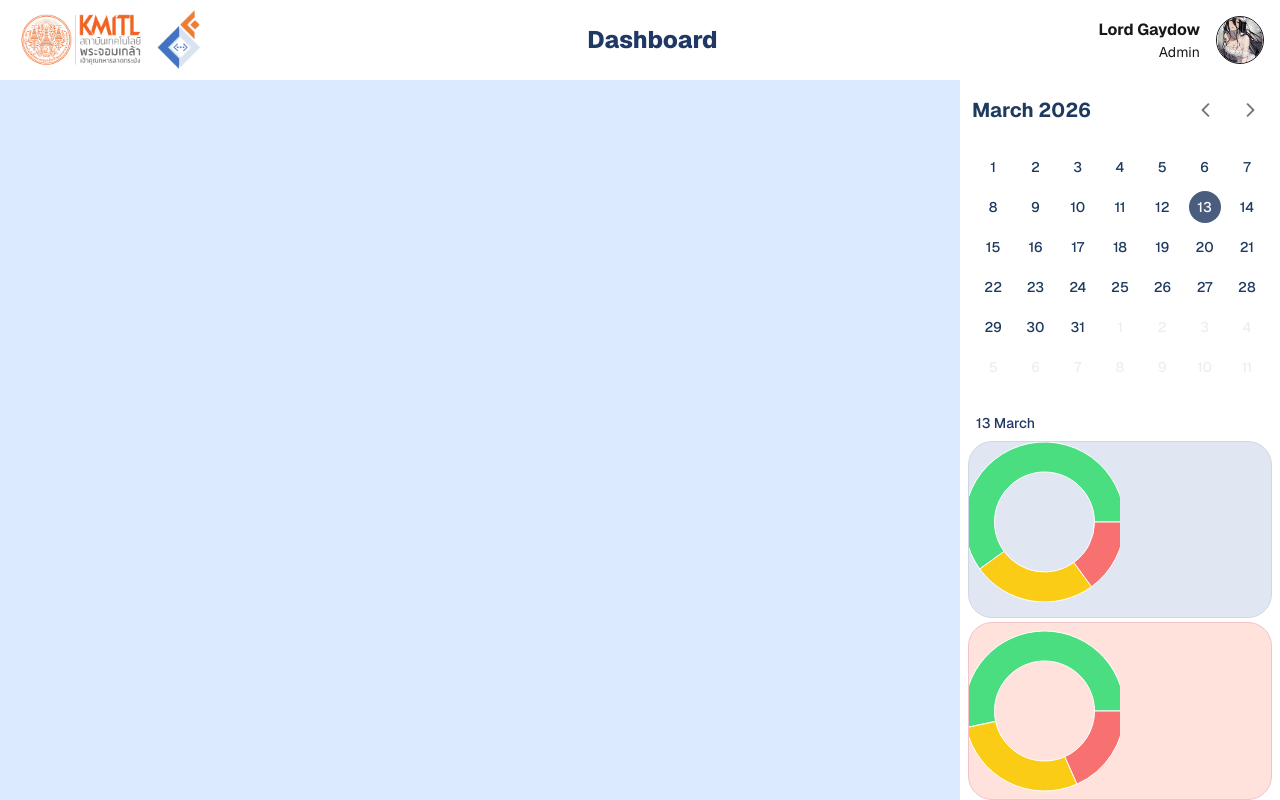
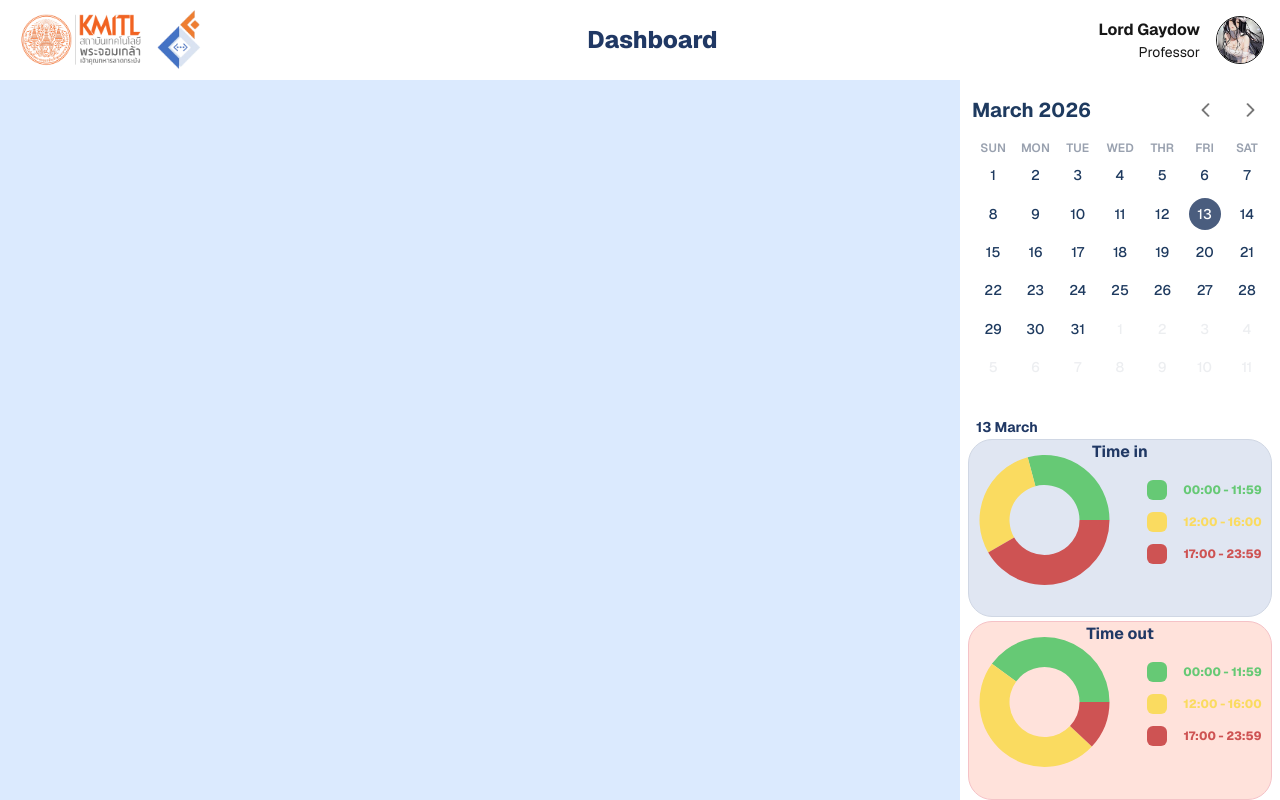
Before and after one commit to KMITL-PCC/project-front, a Next.js app: page /dashboard in a window 1280 px wide. Built offline with nearby package versions, Linux system fonts and the light colour scheme.

Commit message:
pie chart (ก่อนเครื่องดับ)

```diff
--- a/app/dashboard/page.tsx
+++ b/app/dashboard/page.tsx
@@ -11,21 +11,21 @@ import {
   isSameDay,
   addDays,
 } from 'date-fns';
-import { PieChart, Pie, Cell, ResponsiveContainer } from 'recharts';
+import { PieChart, Pie, Cell, ResponsiveContainer, Tooltip } from 'recharts';
 
 const datain = [
-  { name: 'Present', value: 60 },
-  { name: 'Late', value: 25 },
-  { name: 'Absent', value: 15 },
+  { name: '00:00 - 11:59', value: 7 },
+  { name: '12:00 - 16:00', value: 7 },
+  { name: '17:00 - 23:59', value: 10 },
 ];
 
 const dataout = [
-  { name: 'Present', value: 32 },
-  { name: 'Late', value: 17 },
-  { name: 'Absent', value: 11 },
+  { name: '00:00 - 11:59', value: 10 },
+  { name: '12:00 - 16:00', value: 12 },
+  { name: '17:00 - 23:59', value: 3 },
 ];
 
-const COLORS = ['#4ade80', '#facc15', '#f87171'];
+const COLORS = ['#66C975', '#FADB60', '#CE5353'];
 
 export default function HomePage() {
   const [currentMonth, setCurrentMonth] = useState(new Date());
@@ -51,8 +51,8 @@ export default function HomePage() {
           onClick={() => {
             if (isCurrentMonth) setSelectedDate(day);
           }}
-          className={`relative flex items-center justify-center h-10 text-sm
-    ${isCurrentMonth ? 'cursor-pointer' : 'cursor-default opacity-40'}
+          className={`relative flex items-center justify-center h-9.5 w-9.5 mx-auto text-sm transition-colors duration-200 mt-0.4
+    ${isCurrentMonth ? 'cursor-pointer w-8 h-8 hover:bg-gray-100 rounded-full' : 'cursor-default opacity-40'}
   `}
         >
 
@@ -91,7 +91,7 @@ export default function HomePage() {
         <div className="flex items-center">
           <div className="text-right mr-4">
             <div className="font-bold">Lord Gaydow</div>
-            <div className="text-sm">Admin</div>
+            <div className="text-sm">Professor</div>
           </div>
           <img
             src="user.jpg"
@@ -108,7 +108,7 @@ export default function HomePage() {
         <div className="grid grid-rows-7 h-full min-h-0 ">
           {/* CALENDAR */}
           <div className="row-span-3 p-3 pb-0.5 grid grid-rows-[auto_auto_1fr] min-h-0">
-            <div className="flex items-center justify-between mb-4">
+            <div className="flex items-center justify-between mb-3">
               <h3 className="text-xl font-bold text-[#1e3a5f]">
                 {format(currentMonth, 'MMMM yyyy')}
               </h3>
@@ -140,28 +140,52 @@ export default function HomePage() {
               ))}
             </div>
 
-            <div className="grid grid-cols-7">
+            <div className="grid grid-cols-7 flex-1 min-h-0 items-center">
               {renderCalendarCells()}
             </div>
           </div>
           {/* PIE CHART */}
           <div className="row-span-4 grid grid-rows-[auto_1fr] h-full ">
-            <div className="py-2 pl-4 pt-6 text-sm text-[#203864] text-start font-medium row-span-1 ">
+            <div className="py-0.5 pl-4 pt-7 text-sm text-[#203864] text-start row-span-1 font-bold">
               {format(selectedDate, 'dd MMMM')}
             </div>
             <div className="grid grid-rows-2 gap-1 h-full ml-2 mr-2">
-              <div className="rounded-3xl bg-[#E0E6F2] border border-[#D0D7E4] ">
-                <div className='h-40 w-full'>
-                  <ResponsiveContainer width="50%" height="100%">
+              <div className="rounded-3xl bg-[#E0E6F2] border border-[#D0D7E4] relative ">
+                <div className='h-40 w-full absolute '>
+                  <div className='absolute inset-0 flex justify-center pointer-events-none'>
+                    <h1 className='font-bold text-[#203864]'>Time in</h1>
+                  </div>
+                  <div>
+                    <ResponsiveContainer width="50%" height="100%" className="absolute">
                       <PieChart>
+                        <Tooltip
+                          content={({ active, payload }) => {
+                            if (active && payload && payload.length) {
+                              return (
+                                <div className="bg-white px-3 py-2 border rounded-xl shadow-md">
+                                  <p className="text-xs font-bold text-[#203864]">
+                                    {payload[0].name}
+                                  </p>
+                                  <p className="text-sm font-extrabold" style={{ color: payload[0].payload.fill }}>
+                                    Total : {payload[0].value}
+                                  </p>
+                                </div>
+                              );
+                            }
+                            return null;
+                          }}
+                        />
                         <Pie
                           data={datain}
                           dataKey="value"
                           cx="50%"
                           cy="50%"
-                        innerRadius={50}
-                        outerRadius={80}
+                          innerRadius={35}
+                          outerRadius={65}
                           paddingAngle={0}
+                          stroke="none"
+                          strokeWidth={0}
+                          activeShape={{ stroke: '#fff', strokeWidth: 2 }}
                         >
                           {datain.map((_, index) => (
                             <Cell key={index} fill={COLORS[index]} />
@@ -170,25 +194,79 @@ export default function HomePage() {
                       </PieChart>
                     </ResponsiveContainer>
                   </div>
+                  <div className="w-1/2 flex flex-col items-center gap-3 ml-40 mt-10">
+                    {dataout.map((entry, index) => (
+                      <div key={index} className="flex items-center gap-4">
+                        <div
+                          className="w-5 h-5 rounded-md"
+                          style={{ backgroundColor: COLORS[index % COLORS.length] }}
+                        />
+                        <span className="text-[12px] font-extrabold" style={{ color: COLORS[index % COLORS.length] }}>
+                          {entry.name}
+                        </span>
                       </div>
-              <div className="rounded-3xl bg-[#FFE2DB] border border-[#F5C2C7]">
-                <ResponsiveContainer width="50%" height="100%">
+                    ))}
+                  </div>
+                </div>
+              </div>
+              <div className="rounded-3xl bg-[#FFE2DB] border border-[#F5C2C7] relative ">
+                <div className='h-40 w-full absolute '>
+                  <div className='absolute inset-0 flex justify-center pointer-events-none'>
+                    <h1 className='font-bold text-[#203864]'>Time out</h1>
+                  </div>
+                  <div>
+                    <ResponsiveContainer width="50%" height="100%" className="absolute">
                       <PieChart>
+                        <Tooltip
+                          content={({ active, payload }) => {
+                            if (active && payload && payload.length) {
+                              return (
+                                <div className="bg-white px-3 py-2 border rounded-xl shadow-md">
+                                  <p className="text-xs font-bold text-[#203864]">
+                                    {payload[0].name}
+                                  </p>
+                                  <p className="text-sm font-extrabold" style={{ color: payload[0].payload.fill }}>
+                                    Total : {payload[0].value}
+                                  </p>
+                                </div>
+                              );
+                            }
+                            return null;
+                          }}
+                        />
                         <Pie
                           data={dataout}
                           dataKey="value"
                           cx="50%"
                           cy="50%"
-                      innerRadius={50}
-                      outerRadius={80}
+                          innerRadius={35}
+                          outerRadius={65}
                           paddingAngle={0}
+                          stroke="none"
+                          strokeWidth={0}
+                          activeShape={{ stroke: '#fff', strokeWidth: 2 }}
                         >
-                      {dataout.map((_, index) => (
+                          {datain.map((_, index) => (
                             <Cell key={index} fill={COLORS[index]} />
                           ))}
                         </Pie>
                       </PieChart>
                     </ResponsiveContainer>
+                  </div>
+                  <div className="w-1/2 flex flex-col items-center gap-3 ml-40 mt-10">
+                    {dataout.map((entry, index) => (
+                      <div key={index} className="flex items-center gap-4">
+                        <div
+                          className="w-5 h-5 rounded-md"
+                          style={{ backgroundColor: COLORS[index % COLORS.length] }}
+                        />
+                        <span className="text-[12px] font-extrabold" style={{ color: COLORS[index % COLORS.length] }}>
+                          {entry.name}
+                        </span>
+                      </div>
+                    ))}
+                  </div>
+                </div>
               </div>
             </div>
           </div>
```
Lines whose indentation alone changed are shown as unchanged.
